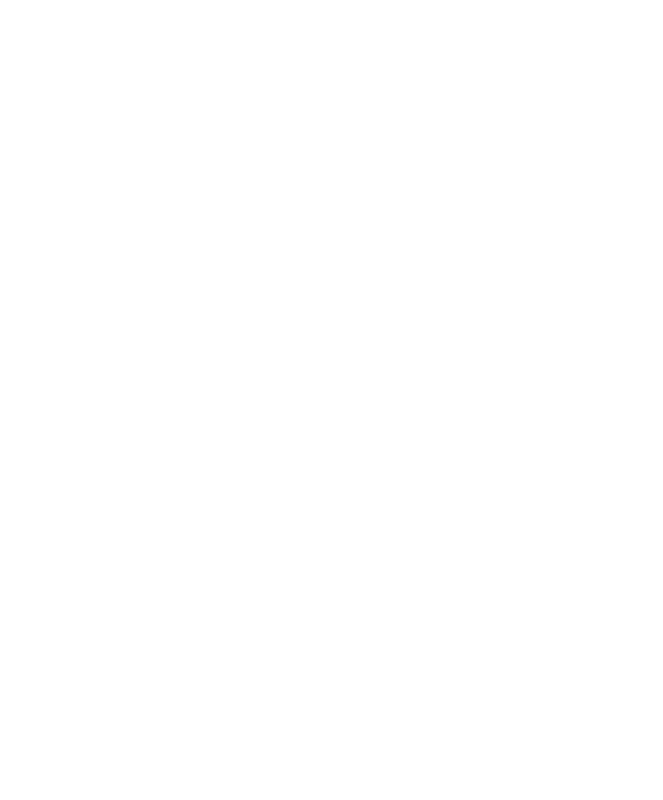
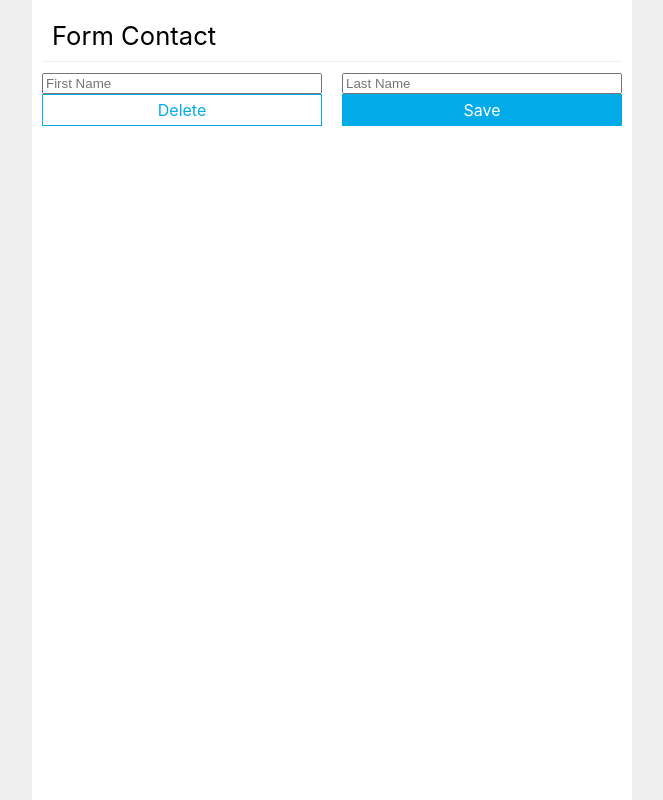
Before and after one commit to angelamelinda/contactapps, a React (Create React App) app: page /contact/1 in a window 1280 px wide. Shown: the whole page, without its empty margins (308-971 px from the left). Built offline with nearby package versions, Linux system fonts and the light colour scheme.

Commit message:
Add Contact List Component and Form Contact

```diff
--- a/src/App.tsx
+++ b/src/App.tsx
@@ -2,6 +2,7 @@
 import { Switch, Route } from "react-router-dom";
 import ListContact from "./containers/ListContact";
 import { Container, GlobalStyle } from "./styled/App";
+import FormContact from "./components/FormContact";
 
 const App: React.FC = () => {
   return (
@@ -9,6 +10,8 @@
       <GlobalStyle />
       <Switch>
         <Route exact path="/" component={ListContact}></Route>
+        <Route exact path="/new" component={FormContact}></Route>
+        <Route exact path="/contact/:id" component={FormContact}></Route>
       </Switch>
     </Container>
   );
--- /dev/null
+++ b/src/components/Contact/index.tsx
@@ -0,0 +1,41 @@
+import React, { FC } from "react";
+import { IContactDetail } from "../../interfaces";
+import {
+  ContactWrapper,
+  ContactPhoto,
+  ContactName,
+  ContactAction,
+  ContactActionButton,
+  ContactLeft,
+  ContactRight
+} from "./styled";
+import { Link } from "react-router-dom";
+
+interface IContact {
+  contact: IContactDetail;
+}
+
+const Contact: FC<IContact> = ({ contact }) => {
+  const photo = contact.photo !== "N/A" && <img src={contact.photo} alt="" />;
+  const fullName =
+    contact.firstName !== ""
+      ? contact.firstName + " " + contact.lastName
+      : contact.lastName;
+  return (
+    <ContactWrapper>
+      <ContactLeft>
+        <ContactPhoto>{photo}</ContactPhoto>
+      </ContactLeft>
+      <ContactRight>
+        <ContactName>{fullName}</ContactName>
+        <ContactAction>
+          <Link to={"contact/" + contact.id} className="text-decoration__none">
+            <ContactActionButton>View</ContactActionButton>
+          </Link>
+        </ContactAction>
+      </ContactRight>
+    </ContactWrapper>
+  );
+};
+
+export default Contact;
--- /dev/null
+++ b/src/components/Contact/styled.ts
@@ -0,0 +1,50 @@
+import styled from "styled-components";
+import { COLOR } from "../../constants";
+
+export const ContactWrapper = styled.div`
+  display: flex;
+  padding: 0 10px;
+  &:not(:last-of-type) {
+    margin-bottom: 10px;
+  }
+`;
+
+export const ContactPhoto = styled.div`
+  width: 100px;
+  height: 100px;
+  overflow: hidden;
+  background: #${COLOR.GREY};
+  img {
+    width: 100%;
+    height: 100%;
+    object-fit: cover;
+  }
+`;
+
+export const ContactLeft = styled.div`
+  max-width: 100px;
+  flex: 0 0 100px;
+  overflow: hidden;
+  margin-right: 10px;
+`;
+
+export const ContactRight = styled.div`
+  align-items: center;
+  display: flex;
+  justify-content: space-between;
+  max-width: calc(100% - 110px);
+  flex: 0 0 calc(100% - 110px);
+`;
+
+export const ContactName = styled.div``;
+
+export const ContactAction = styled.div``;
+
+export const ContactActionButton = styled.div`
+  background: #${COLOR.PRIMARY};
+  color: #${COLOR.WHITE};
+  padding: 5px 20px;
+  box-sizing: border-box;
+  border-radius: 2px;
+  cursor: pointer;
+`;
--- /dev/null
+++ b/src/components/FormContact/index.tsx
@@ -0,0 +1,101 @@
+import React, { PureComponent } from "react";
+import { IContactDetail } from "../../interfaces";
+import { RouteComponentProps, withRouter } from "react-router-dom";
+import { connect } from "react-redux";
+import { IAppState } from "../../interfaces/state";
+import { HeaderTitleWrapper, HeaderTitle, Row, Col } from "../../styled/App";
+import { FormContactSaveButton, FormContactDeleteButton } from "./styled";
+
+interface IFormContactRoute {
+  id: string;
+}
+interface IFormContact extends RouteComponentProps<IFormContactRoute> {
+  formContact: IContactDetail;
+  state: IAppState;
+}
+
+class FormContact extends PureComponent<IFormContact> {
+  private contactId: string;
+
+  constructor(props: IFormContact) {
+    super(props);
+    this.contactId = props.match.params.id;
+  }
+
+  componentDidMount() {}
+
+  isNewCampaign = () => {
+    const { location } = this.props;
+    return location.pathname.endsWith("/new");
+  };
+
+  renderButton = () => {
+    if (this.isNewCampaign()) {
+      return (
+        <Row>
+          <Col>
+            <FormContactSaveButton>Save</FormContactSaveButton>
+          </Col>
+        </Row>
+      );
+    }
+
+    return (
+      <Row>
+        <Col>
+          <FormContactDeleteButton>Delete</FormContactDeleteButton>
+        </Col>
+        <Col>
+          <FormContactSaveButton>Save</FormContactSaveButton>
+        </Col>
+      </Row>
+    );
+  };
+
+  renderForm = () => {
+    const { firstName, lastName } = this.props.state.contactReducer.contactForm;
+    return (
+      <Row>
+        <Col>
+          <input
+            type="text"
+            className="w-100"
+            placeholder="First Name"
+            value={firstName}
+          />
+        </Col>
+        <Col>
+          <input
+            type="text"
+            className="w-100"
+            placeholder="Last Name"
+            value={lastName}
+          />
+        </Col>
+        <div className="w-100"></div>
+      </Row>
+    );
+  };
+
+  render() {
+    console.log("hehe");
+    return (
+      <>
+        <HeaderTitleWrapper>
+          <HeaderTitle>Form Contact</HeaderTitle>
+        </HeaderTitleWrapper>
+        {this.renderForm()}
+        {this.renderButton()}
+      </>
+    );
+  }
+}
+
+const mapStateToProps = (state: IAppState) => ({ state });
+
+const mapDispatchToProps = {};
+
+export default connect(
+  mapStateToProps,
+  mapDispatchToProps
+)(withRouter(FormContact));
--- /dev/null
+++ b/src/components/FormContact/styled.ts
@@ -0,0 +1,19 @@
+import styled from "styled-components";
+import { COLOR } from "../../constants";
+
+export const FormContactSaveButton = styled.div`
+  padding: 5px 20px;
+  text-align: center;
+  border: 1px solid #${COLOR.PRIMARY};
+  background: #${COLOR.PRIMARY};
+  color: #${COLOR.WHITE};
+`;
+
+export const FormContactDeleteButton = styled.div`
+  padding: 5px 20px;
+  text-align: center;
+  border: 1px solid #${COLOR.PRIMARY};
+  color: #${COLOR.PRIMARY};
+`;
+
+export const FormContactWrapperButton = styled.div``;
--- a/src/constants/index.ts
+++ b/src/constants/index.ts
@@ -16,7 +16,9 @@
 export const COLOR = {
   WHITE: "FFF",
   BLACK: "000",
-  PRIMARY: "03ABE9"
+  PRIMARY: "03ABE9",
+  GREY: "EFEFEF",
+  GREEEN: "6bcc45"
 };
 
 export const DEFAULT_ERROR = "Sorry, something went wrong!";
--- a/src/containers/ListContact/index.tsx
+++ b/src/containers/ListContact/index.tsx
@@ -4,6 +4,13 @@
 import { getAllContact } from "../../redux/actions/contact";
 import Loading from "../../components/Loading";
 import { LoadingWrapper } from "../../components/Loading/styled";
+import Contact from "../../components/Contact";
+import { Link } from "react-router-dom";
+import {
+  HeaderTitleWrapper,
+  HeaderTitle,
+  HeaderAddContactAction
+} from "../../styled/App";
 
 interface IListContact {
   state: IAppState;
@@ -15,15 +22,25 @@
     const { getAllContact } = this.props;
     getAllContact();
   }
-
   render() {
     const { error } = this.props.state.commonReducer;
     const { contacts } = this.props.state.contactReducer;
 
     if (contacts) {
-      return contacts.map(contact => {
-        return contact.firstName;
-      });
+      return (
+        <>
+          <HeaderTitleWrapper>
+            <HeaderTitle>All Contact</HeaderTitle>
+            <Link to="/new" className="text-decoration__none">
+              <HeaderAddContactAction>+</HeaderAddContactAction>
+            </Link>
+          </HeaderTitleWrapper>
+
+          {contacts.map(contact => {
+            return <Contact key={contact.id} contact={contact} />;
+          })}
+        </>
+      );
     }
 
     if (error) {
--- /dev/null
+++ b/src/containers/ListContact/styled.ts
@@ -0,0 +1 @@
+import styled from "styled-components";
--- a/src/styled/App.ts
+++ b/src/styled/App.ts
@@ -1,4 +1,5 @@
 import styled, { createGlobalStyle } from "styled-components";
+import { COLOR } from "../constants";
 
 export const GlobalStyle = createGlobalStyle`
   html, body {
@@ -6,10 +7,23 @@
     width: 100%;
     padding: 0;
     margin: 0;
+    background: #${COLOR.GREY}
 	}
 
   #root {
     height: 100%;
+  }
+
+  *, :after, :before {
+    box-sizing: border-box;
+  }
+
+  .text-decoration__none {
+    text-decoration: none;
+  }
+
+  .w-100 {
+    width: 100%!important;
   }
 `;
 
@@ -18,4 +32,46 @@
   margin: 0 auto;
   max-width: 600px;
   height: 100%;
+  background: #${COLOR.WHITE};
+  padding: 10px;
 `;
+
+export const HeaderTitleWrapper = styled.div`
+  margin-bottom: 10px;
+  display: flex;
+  justify-content: space-between;
+  align-items: center;
+  padding: 0 10px;
+  padding: 10px;
+  font-size: 1.6rem;
+  border-bottom: 1px solid #${COLOR.GREY};
+`;
+
+export const HeaderTitle = styled.div``;
+
+export const HeaderAddContactAction = styled.div`
+  text-align: center;
+  border: 1px solid #${COLOR.PRIMARY};
+  height: 30px;
+  width: 30px;
+  line-height: 1;
+  color: #${COLOR.PRIMARY};
+  cursor: pointer;
+`;
+
+export const Row = styled.div`
+  display: flex;
+  flex-wrap: wrap;
+  margin-right: -10px;
+  margin-left: -10px;
+`;
+
+export const Col = styled.div`
+  flex-basis: 0;
+  flex-grow: 1;
+  max-width: 100%;
+  position: relative;
+  width: 100%;
+  padding-right: 10px;
+  padding-left: 10px;
+`;
```
